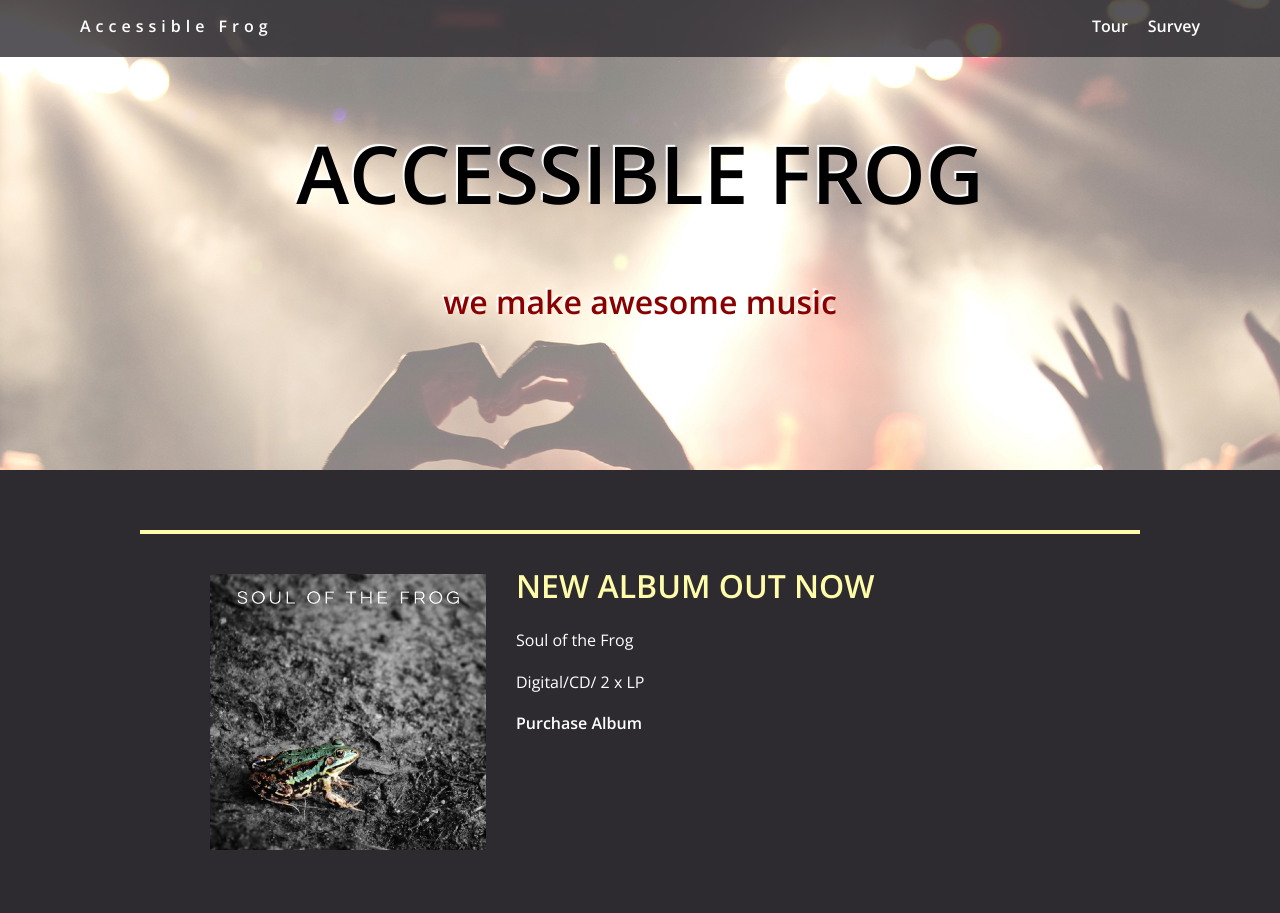
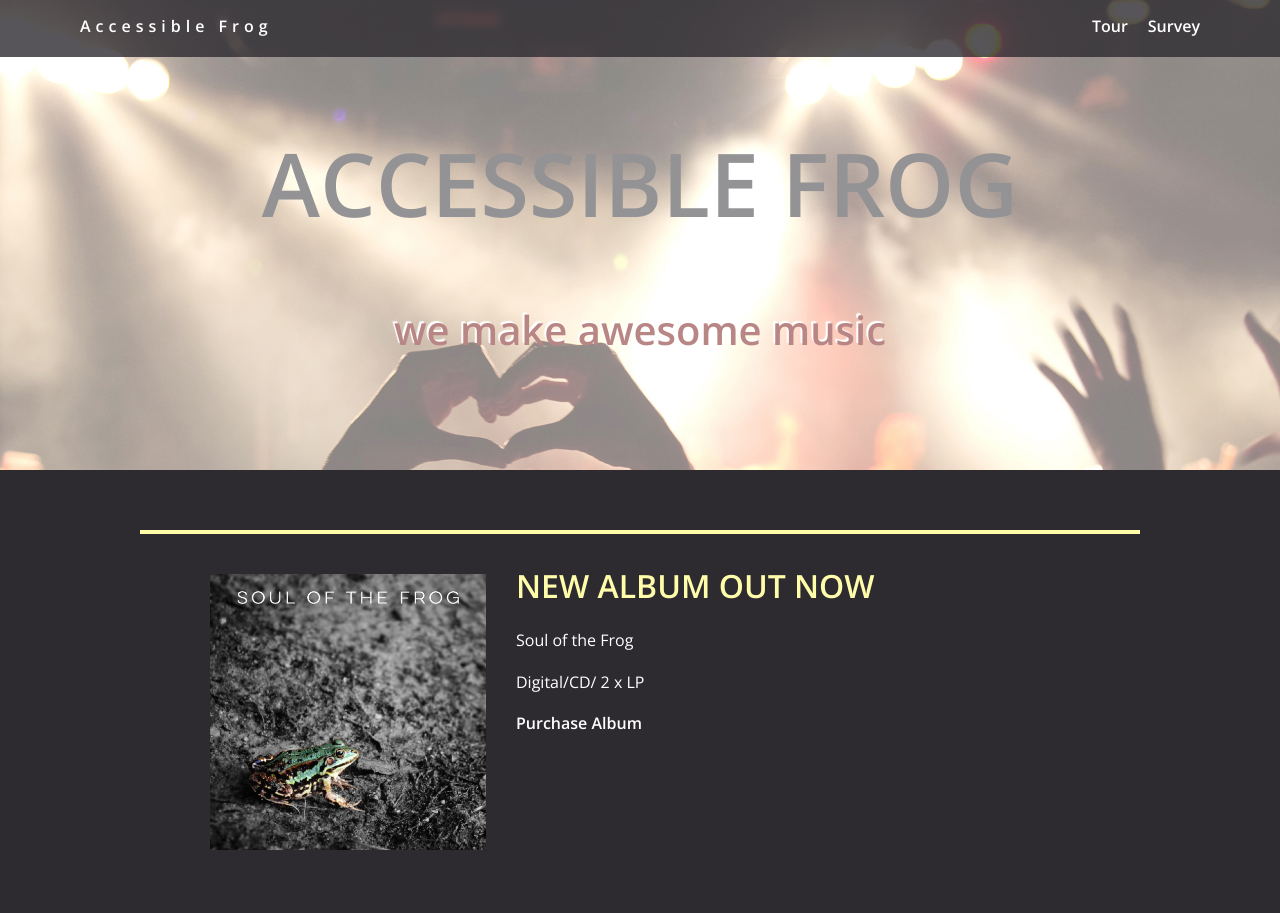
Before and after one commit to joselsalazar/Project-8_Refactoring, a plain HTML site: page index.html in a window 1280 px wide. Shown: the top 913 px of the page. Drawn offline with nearby package versions, Linux system fonts and the light colour scheme.

Commit message:
Header Changes - Colors

```diff
--- a/css/styles.css
+++ b/css/styles.css
@@ -90,15 +90,15 @@ table tr th {
 
 .header-text {
   text-transform: uppercase;
-  color: #000;
-  text-shadow: -2px -2px 1px #fff;
-  font-size: 5em;
+  color: #939294;
+  font-size: 5.5em;
 }
 
 .header-subtext {
-  color: #880000;
+  color: #b98686;
   font-weight: bold;
   text-shadow: -2px -2px 1px #fff;
+  font-size: 2.5em;
 }
 
 header .name{
```
